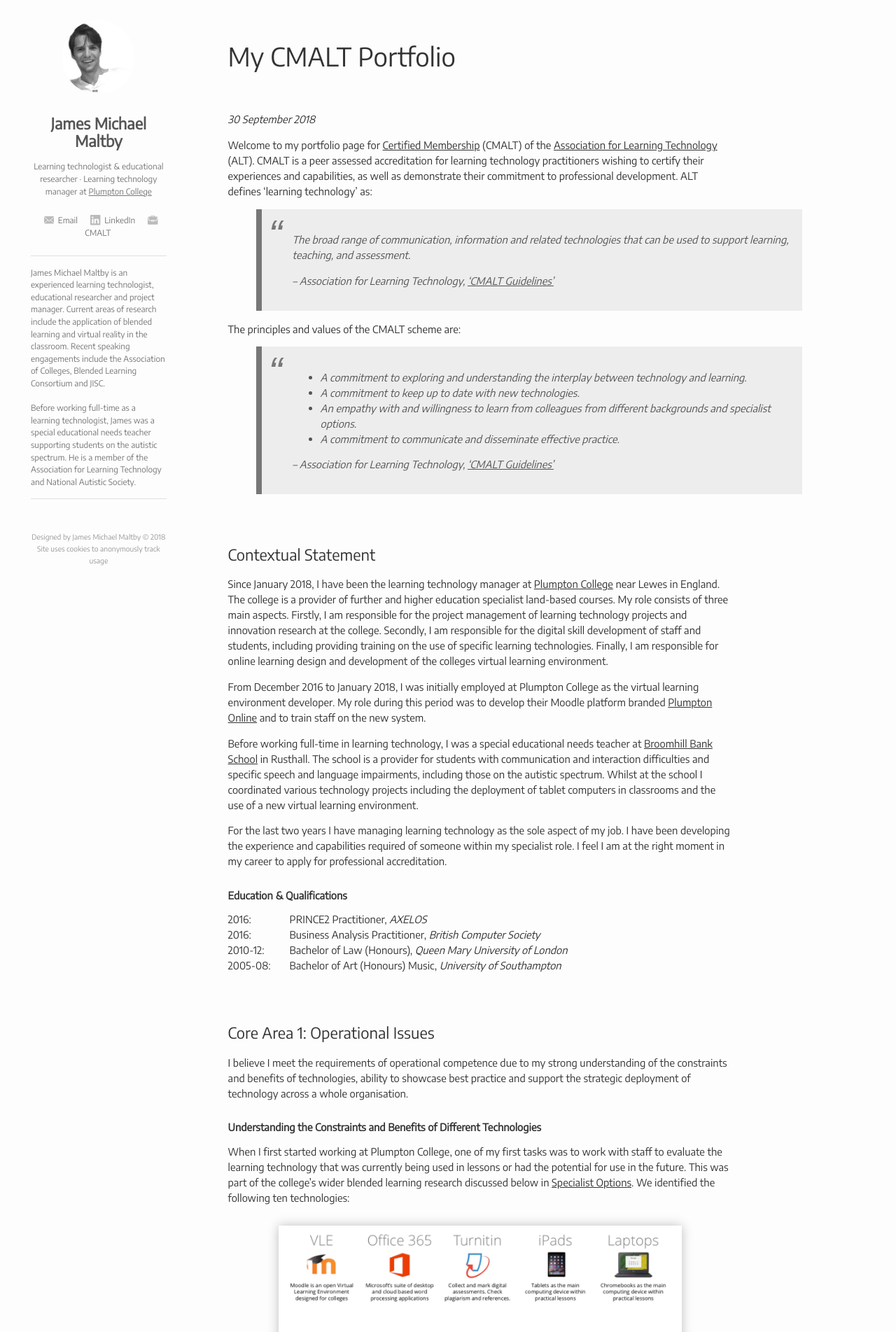
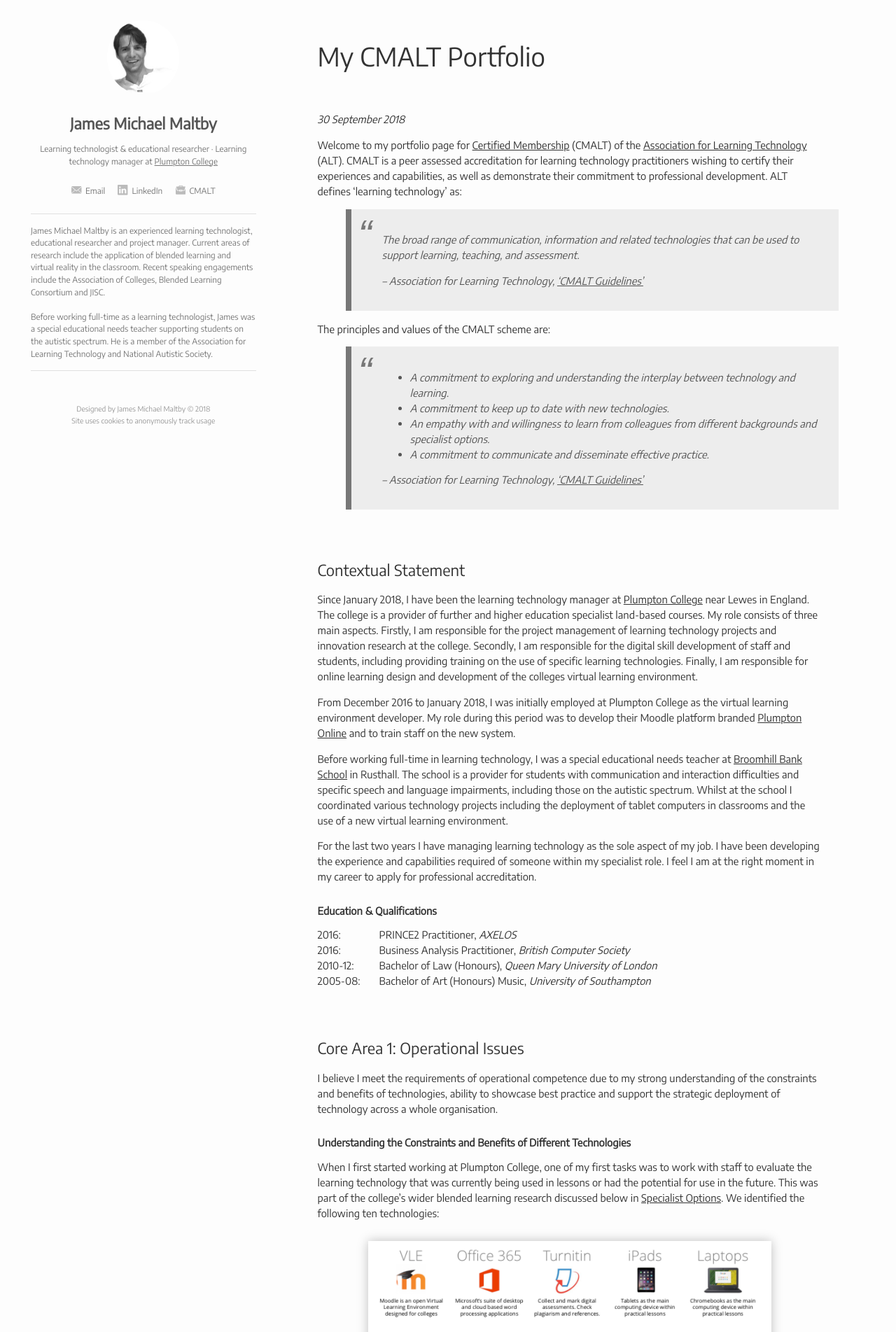
Before and after one commit to jamesmichaelmaltby/JamesMichaelMaltby, a Jekyll site: the page built from cmalt.md, in a window 1280 px wide. Shown: the top 1903 px of the page at 70% size. Built offline with Jekyll 4.4.1, drawn with Linux system fonts in a browser that asks for light colours.

Commit message:
Theme updates and content tweaks

```diff
--- a/_sass/content.scss
+++ b/_sass/content.scss
@@ -22,7 +22,7 @@
     .jmm-content {
         position:fixed;
         top:0;
-        left:22%;
+        left:32%;
         bottom:0;
         right:0;
         padding:0;
--- a/_sass/header.scss
+++ b/_sass/header.scss
@@ -36,7 +36,7 @@
         top:0;
         left:0;
         bottom:0;
-        width:22%;
+        width:32%;
         padding:2rem 3rem;
         overflow-y:auto;
         -webkit-overflow-scrolling:touch;
```
Also changed, not shown: cmalt.md (+2 -2 lines).
